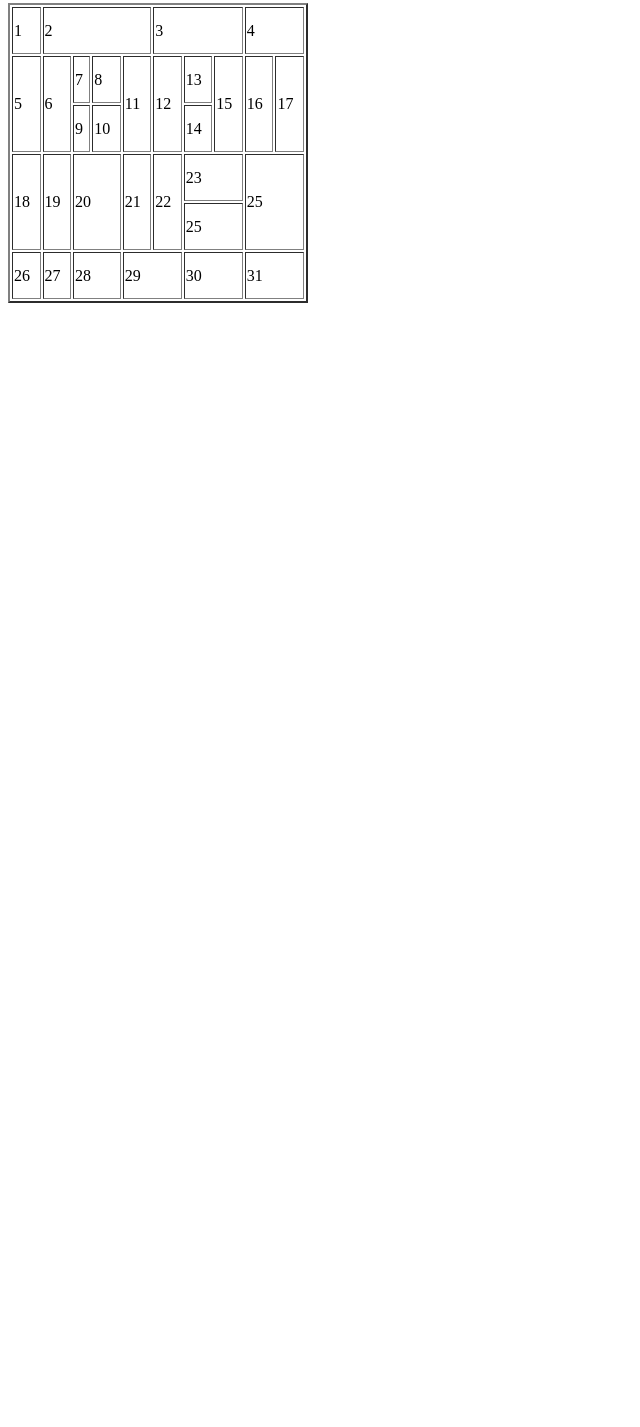
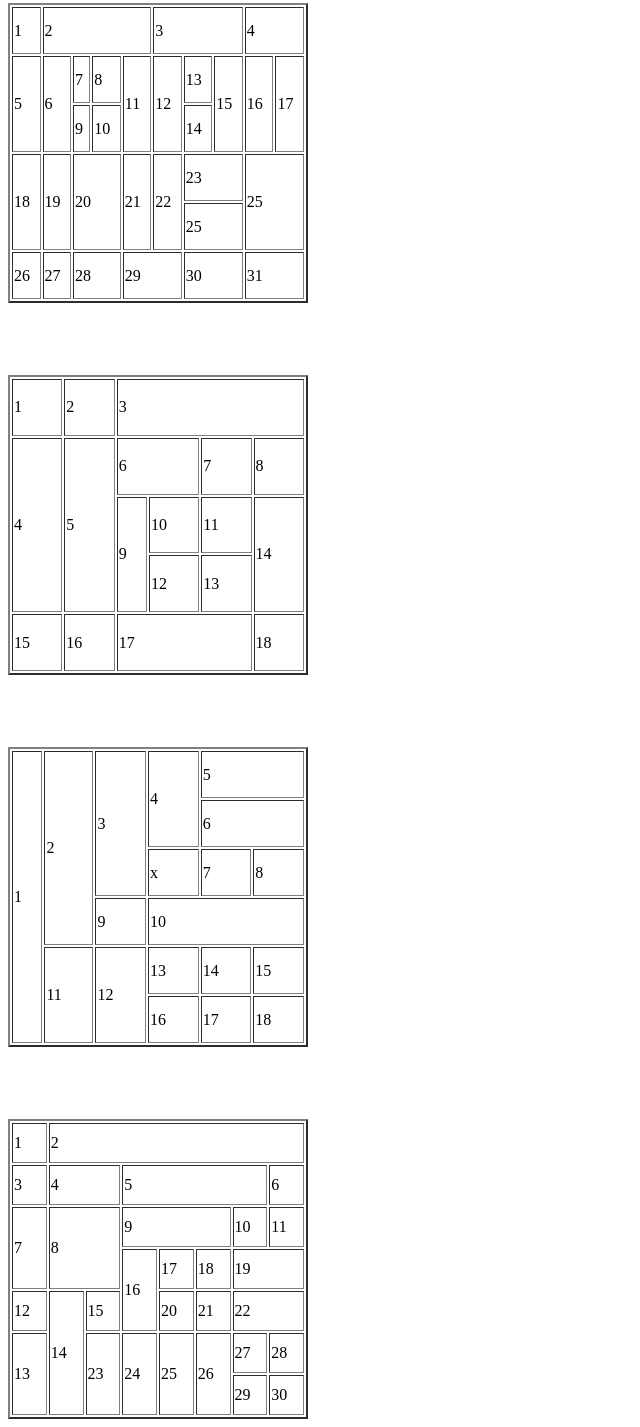
Before and after one commit to B4bol/Cosas, a plain HTML site: page tablas/tablas.html in a window 1280 px wide. Shown: the part 3353-4780 px from the top of the page, without its empty margins (0-640 px from the left). Before the commit the page ends 3664 px from the top, so only its background shows below. Drawn offline with Linux system fonts and the light colour scheme.

Commit message:
html tablas
tablas

```diff
--- a/tablas/tablas.html
+++ b/tablas/tablas.html
@@ -180,5 +180,115 @@
 				<td colspan="2">31</td>
 			</tr>
 		</table>
+		<br><br><br><br>
+		<table border="2" width="300" height="300">
+			<tr>
+				<td>1</td>
+				<td>2</td>
+				<td colspan="5">3</td>
+			</tr>
+			<tr>
+				<td rowspan="3">4</td>
+				<td rowspan="3">5</td>
+				<td colspan="3">6</td>
+				<td>7</td>
+				<td>8</td>
+			</tr>
+			<tr>
+				<td colspan="2" rowspan="2">9</td>
+				<td>10</td>
+				<td>11</td>
+				<td rowspan="2">14</td>
+			</tr>
+				<td>12</td>
+				<td>13</td>
+			<tr>
+				<td>15</td>
+				<td>16</td>
+				<td colspan="4">17</td>
+				<td>18</td>
+			</tr>
+		</table>
+		<br><br><br><br>
+		<table border="2" width="300" height="300">
+			<tr>
+				<td rowspan="6">1</td>
+				<td rowspan="4">2</td>
+				<td rowspan="3">3</td>
+				<td rowspan="2">4</td>
+				<td colspan="2">5</td>
+			</tr>
+			<tr>
+				<td colspan="2">6</td>
+			</tr>
+			<tr>
+				<td>x</td>
+				<td>7</td>
+				<td>8</td>
+			</tr>
+			<tr>
+				<td>9</td>
+				<td colspan="3">10</td>
+			</tr>
+			<tr>
+				<td rowspan="2">11</td>
+				<td rowspan="2">12</td>
+				<td>13</td>
+				<td>14</td>
+				<td>15</td>
+			</tr>
+			<tr>
+				<td>16</td>
+				<td>17</td>
+				<td>18</td>
+			</tr>
+		</table>
+		<br><br><br><br>
+		<table border="2" width="300" height="300">
+			<tr>
+				<td>1</td>
+				<td colspan="8">2</td>
+			</tr>
+			<tr>
+				<td>3</td>
+				<td colspan="2">4</td>
+				<td colspan="5">5</td>
+				<td>6</td>
+			</tr>
+			<tr>
+				<td rowspan="2">7</td>
+				<td colspan="2" rowspan="2">8</td>
+				<td colspan="4">9</td>
+				<td>10</td>
+				<td>11</td>
+			</tr>
+			<tr>
+				<td rowspan="2" colspan="2">16</td>
+				<td>17</td>
+				<td>18</td>
+				<td colspan="2">19</td>
+			</tr>
+			<tr>
+				<td>12</td>
+				<td rowspan="3">14</td>
+				<td>15</td>
+				<td>20</td>
+				<td>21</td>
+				<td colspan="2">22</td>
+			</tr>
+			<tr>
+				<td rowspan="2">13</td>
+				<td rowspan="2">23</td>
+				<td rowspan="2" colspan="2">24</td>
+				<td rowspan="2">25</td>
+				<td rowspan="2">26</td>
+				<td>27</td>
+				<td>28</td>
+			</tr>
+			<tr>
+				<td>29</td>
+				<td>30</td>
+			</tr>
+		</table>
 	</body>
 </html>
```
Also changed, not shown: proyecto_tablas.html (added).
